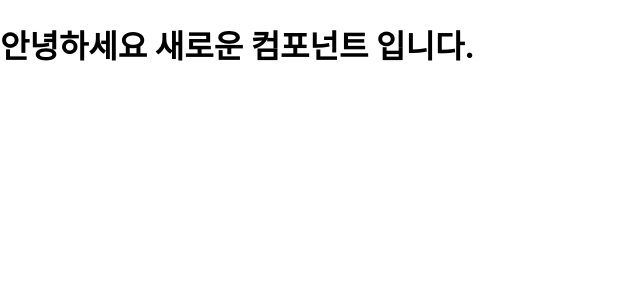
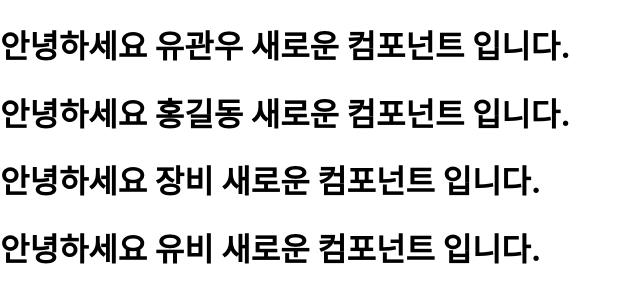
Before and after one commit to skymill2000/insure_fintech_20210726, a React (Create React App) app in the folder insure_react/insure/: page / in a window 1280 px wide. Shown: the top 302 px of the page, without its empty margins (0-640 px from the left). Built offline with nearby package versions, Linux system fonts and the light colour scheme.

Commit message:
컴포넌트와 프롭스

```diff
--- a/insure_react/insure/src/App.js
+++ b/insure_react/insure/src/App.js
@@ -1,9 +1,9 @@
 import logo from "./logo.svg";
 
-const Element = () => {
+const Element = ({ username }) => {
   return (
     <>
-      <h1>안녕하세요 새로운 컴포넌트 입니다.</h1>
+      <h1>안녕하세요 {username} 새로운 컴포넌트 입니다.</h1>
     </>
   );
 };
@@ -11,7 +11,10 @@ const Element = () => {
 function App() {
   return (
     <div>
-      <Element></Element>
+      <Element username="유관우"></Element>
+      <Element username="홍길동"></Element>
+      <Element username="장비"></Element>
+      <Element username="유비"></Element>
     </div>
   );
 }
```
